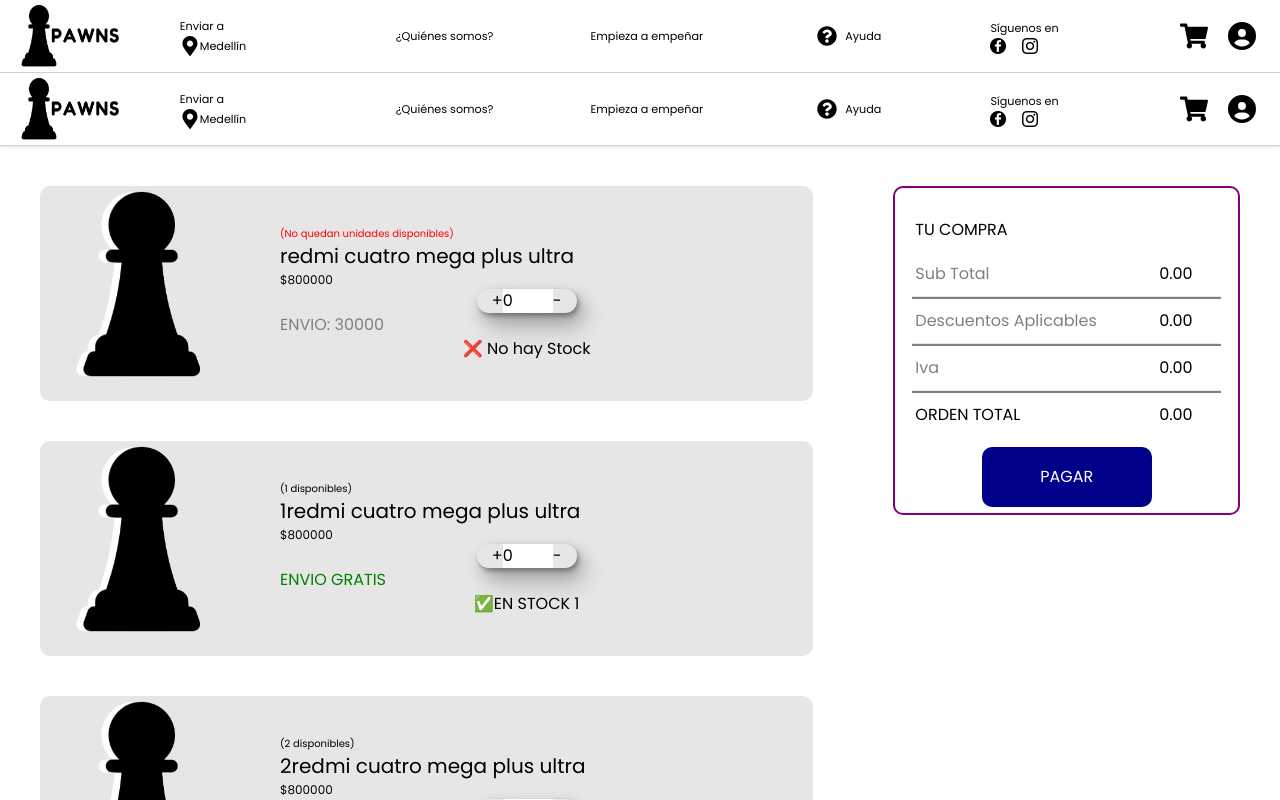
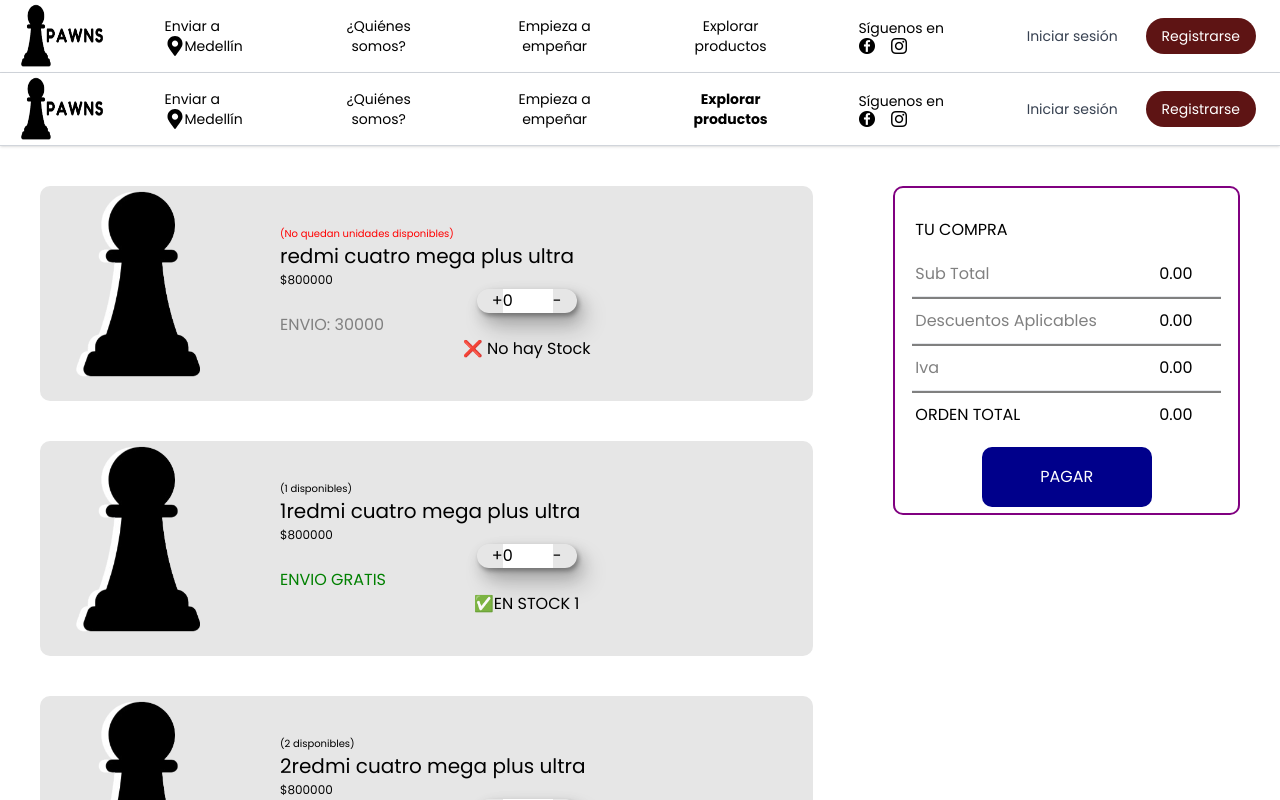
Before and after one commit to wilcar04/Pawns, a React (Vite) app: page /Car in a window 1280 px wide. Shown: the top 800 px of the page. Built offline with nearby package versions, Linux system fonts and the light colour scheme.

Commit message:
Detalles en el navbar pulidos, añadidos al navbar botones de login y registro

```diff
--- a/src/components/AdminMenuOptions.jsx
+++ b/src/components/AdminMenuOptions.jsx
@@ -14,8 +14,8 @@
             <div className="py-1">
                 <MenuItem>
                     {({ focus }) => (
-                        <a
-                        href="#"
+                        <Link
+                        to="#"
                         className={classNames(
                             focus ? 'bg-gray-100 text-gray-900' : 'text-gray-700',
                             'block px-4 py-2 text-sm'
@@ -25,14 +25,14 @@
                                 <RiLoader2Fill  className='size-4'/>
                                 <span>Empeños en proceso</span>
                             </div>
-                        </a>
+                        </Link>
                     )}
                 </MenuItem>
 
                 <MenuItem>
                     {({ focus }) => (
-                        <a
-                        href="#"
+                        <Link
+                        to="#"
                         className={classNames(
                             focus ? 'bg-gray-100 text-gray-900' : 'text-gray-700',
                             'block px-4 py-2 text-sm'
@@ -42,7 +42,7 @@
                                 <FaRegCalendarMinus className='size-4'/>
                                 <span>Empeños activos</span>
                             </div>
-                        </a>
+                        </Link>
                     )}
                 </MenuItem>
             </div>
@@ -50,8 +50,8 @@
             <div className="py-1">
                 <MenuItem>
                     {({ focus }) => (
-                        <a
-                        href="#"
+                        <Link
+                        to="#"
                         className={classNames(
                             focus ? 'bg-gray-100 text-gray-900' : 'text-gray-700',
                             'block px-4 py-2 text-sm'
@@ -62,13 +62,13 @@
                                 <span>Solicitudes de empeños</span>
                             </div>
 
-                        </a>
+                        </Link>
                     )}
                 </MenuItem>
                 <MenuItem>
                     {({ focus }) => (
-                        <a
-                        href="#"
+                        <Link
+                        to="#"
                         className={classNames(
                             focus ? 'bg-gray-100 text-gray-900' : 'text-gray-700',
                             'block px-4 py-2 text-sm'
@@ -79,7 +79,7 @@
                                 <span>Solicitudes de venta</span>
                             </div>
 
-                        </a>
+                        </Link>
                     )}
                 </MenuItem>
 
--- a/src/components/ClientMenuOptions.jsx
+++ b/src/components/ClientMenuOptions.jsx
@@ -2,6 +2,7 @@
 import { FaRegCalendarMinus } from 'react-icons/fa'
 import { BsArrowLeftRight } from "react-icons/bs";
 import { IoBagOutline } from "react-icons/io5";
+import { Link } from 'react-router-dom';
 
 function classNames(...classes) {
     return classes.filter(Boolean).join(' ')
@@ -13,8 +14,8 @@
         <div className="py-1">
         <MenuItem>
               {({ focus }) => (
-                <a
-                  href="#"
+                <Link
+                  to="#"
                   className={classNames(
                     focus ? 'bg-gray-100 text-gray-900' : 'text-gray-700',
                     'block px-4 py-2 text-sm'
@@ -24,13 +25,13 @@
                         <FaRegCalendarMinus className='size-4'/>
                         <span>Mis solicitudes</span>
                     </div>
-                </a>
+                </Link>
               )}
             </MenuItem>
             <MenuItem>
               {({ focus }) => (
-                <a
-                  href="#"
+                <Link
+                  to="/MisEmpeños"
                   className={classNames(
                     focus ? 'bg-gray-100 text-gray-900' : 'text-gray-700',
                     'block px-4 py-2 text-sm'
@@ -40,13 +41,13 @@
                         <BsArrowLeftRight className='size-4'/>
                         <span>Mis empeños</span>
                     </div>
-                </a>
+                </Link>
               )}
             </MenuItem>
             <MenuItem>
               {({ focus }) => (
-                <a
-                  href="#"
+                <Link
+                  to="/MisCompras"
                   className={classNames(
                     focus ? 'bg-gray-100 text-gray-900' : 'text-gray-700',
                     'block px-4 py-2 text-sm'
@@ -57,7 +58,7 @@
                         <span>Mis compras</span>
                     </div>
 
-                </a>
+                </Link>
               )}
             </MenuItem>
           </div>
--- a/src/components/Footer.jsx
+++ b/src/components/Footer.jsx
@@ -12,7 +12,7 @@
             </div>
 
             <div className="ml-16 inline-flex items-center gap-x-8 text-sm">
-                <Link className=" hover:text-gray-500">Sobre nosotros</Link>
+                <Link to="/about" className=" hover:text-gray-500">Sobre nosotros</Link>
                 <Link className=" hover:text-gray-500">Términos</Link>
                 <Link className=" hover:text-gray-500">PQR</Link>
             </div>
--- a/src/components/Navbar.jsx
+++ b/src/components/Navbar.jsx
@@ -7,25 +7,33 @@
 import UserMenu from './UserMenu'
 
 export default function Navbar(){
+
+
+    const isLogged = false;
+
     return(
         <nav className="flex items-center justify-start p-1 max-h-20 bg-white text-black border-b border-b-gray-300 shadow">
             <Link to="/">
                 <img src={navLogo} alt="Logo" className="h-16 ms-4" />
             </Link>
 
-            <div className="grow flex justify-end ml-40 mr-10 items-center h-full gap-x-8 text-sm">
-                <div to="inventory" className="basis-1/6 px-5 text-left justify-start flex flex-col max-h-max my-2 mx-4 rounded-2xl">
+            <div className="grow flex justify-end ml-40 mr-10 items-center h-full gap-x-8 text-lg">
+                <div to="inventory" className="text-sm basis-1/6 px-5 text-left justify-start flex flex-col max-h-max my-2 mx-4 rounded-2xl">
                     <p>Enviar a </p>
                     <p className="flex"><FaMapMarkerAlt className="size-5"/>Medellín</p>
                 </div>
-                <NavLink to="owners" className={({isActive}) => "basis-1/6 text-balance flex items-center justify-center max-h-max content-center my-2 mx-4 rounded-2xl " + (isActive? "font-bold cursor-default" : "hover:bg-gray-200")}>
-                    ¿Quiénes somos?</NavLink>
-                <NavLink to="update" className={({isActive}) => "basis-1/6 text-balance flex items-center justify-center max-h-max content-center my-2 mx-4 rounded-2xl " + (isActive? "font-bold cursor-default" : "hover:bg-gray-200")}>
-                    Empieza a empeñar</NavLink>
-                <NavLink to="inventory" className={({isActive}) => "basis-1/6 text-balance flex items-center justify-center h-min content-center my-2 mx-4 rounded-2xl " + (isActive? "font-bold cursor-default" : "hover:bg-gray-200")}>
-                    <FaQuestionCircle className="size-5 mr-2"/>Ayuda
+
+                <NavLink to="/about" className={({isActive}) => "py-1 text-sm basis-1/6 flex items-center justify-center max-h-max content-center my-2 mx-6 rounded-2xl " + (isActive? "font-bold cursor-default" : "hover:bg-gray-200")}>
+                    ¿Quiénes somos?
                 </NavLink>
-                <div to="owners" className="basis-1/6 px-5 text-left justify-start flex flex-col max-h-max my-2 mx-4 rounded-2xl">
+                <NavLink to="/EmpezarEmpeñar" className={({isActive}) => "py-1 text-sm basis-1/6 text-balance flex items-center justify-center max-h-max content-center my-2 mx-6 rounded-2xl " + (isActive? "font-bold cursor-default" : "hover:bg-gray-200")}>
+                    Empieza a empeñar
+                </NavLink>
+                <NavLink to="" className={({isActive}) => "py-1 text-sm basis-1/6 text-balance flex items-center justify-center h-min content-center my-2 mx-6 rounded-2xl " + (isActive? "font-bold cursor-default" : "hover:bg-gray-200")}>
+                    Explorar productos
+                </NavLink>
+
+                <div to="owners" className="text-sm basis-1/6 px-5 text-left justify-start flex flex-col max-h-max my-2 mx-4 rounded-2xl">
                     <p>Síguenos en</p>
                     <div className="flex">
                         <img src={facebookIcon} className="size-4"/>
@@ -34,11 +42,27 @@
                 </div>
             </div>
 
-            <div className="inline-flex items-center mx-5 gap-x-5">
-                <Link to="/Car">
-                    <FaShoppingCart className='size-7 hover:text-gray-500' />
-                </Link>
-                <UserMenu />
+            <div className="inline-flex items-center mx-5 gap-x-3">
+                {
+                    isLogged ?
+                        <>
+                            <Link to="/Car">
+                                <FaShoppingCart className='size-7 hover:text-gray-500' />
+                            </Link>
+                            <UserMenu />
+                        </>
+                    :
+                        <>
+                            <Link to="/login" className="text-nowrap text-sm text-gray-700 hover:bg-brilliantColor rounded-full px-4 py-2">
+                                Iniciar sesión
+                            </Link>
+                            <Link to="/signup" className="text-sm text-white bg-firstColor rounded-full px-4 py-2">
+                                Registrarse
+                            </Link>
+                        </>
+                }
+
+
 
             </div>
         </nav>
--- a/src/components/UserMenu.jsx
+++ b/src/components/UserMenu.jsx
@@ -47,8 +47,8 @@
           <div className="py-1">
             <MenuItem>
               {({ focus }) => (
-                <a
-                  href="#"
+                <Link
+                  to="#"
                   className={classNames(
                     focus ? 'bg-gray-100 text-gray-900' : 'text-gray-700',
                     'block px-4 py-2 text-sm'
@@ -58,7 +58,7 @@
                         <CiUser className='size-5'/>
                         <span>Mi perfil</span>
                     </div>
-                </a>
+                </Link>
               )}
             </MenuItem>
           </div>
@@ -66,8 +66,8 @@
           <div className="py-1">
             <MenuItem>
               {({ focus }) => (
-                <a
-                  href="#"
+                <Link
+                  to="#"
                   className={classNames(
                     focus ? 'bg-gray-100 text-gray-900' : 'text-gray-700',
                     'block px-4 py-2 text-sm'
@@ -78,7 +78,7 @@
                         <span>Cerrar sesión</span>
                     </div>
 
-                </a>
+                </Link>
               )}
             </MenuItem>
           </div>
--- a/tailwind.config.js
+++ b/tailwind.config.js
@@ -7,7 +7,11 @@
   theme: {
     extend: {
       colors: {
-        naranja: '#EB9F2C',
+        firstColor: '#5E1414',
+        secondColor: '#420C0C',
+        softColor: '#DFAFA4',
+        neutralColor: '#AD8786',
+        brilliantColor: '#F4D3CA',
         rojo: '#FF3131',
         azulClaro: '#7BC9C0',
         azulOscuro: '#19055B'
```
